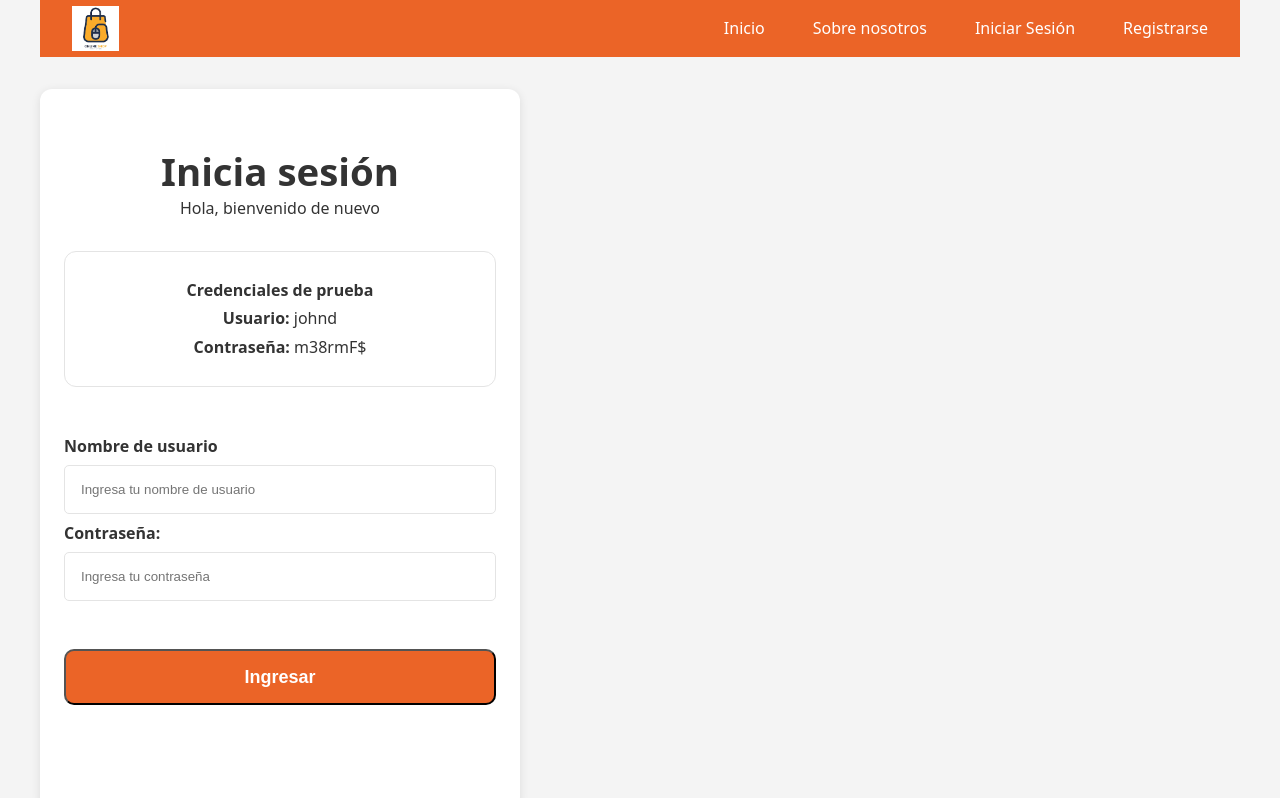
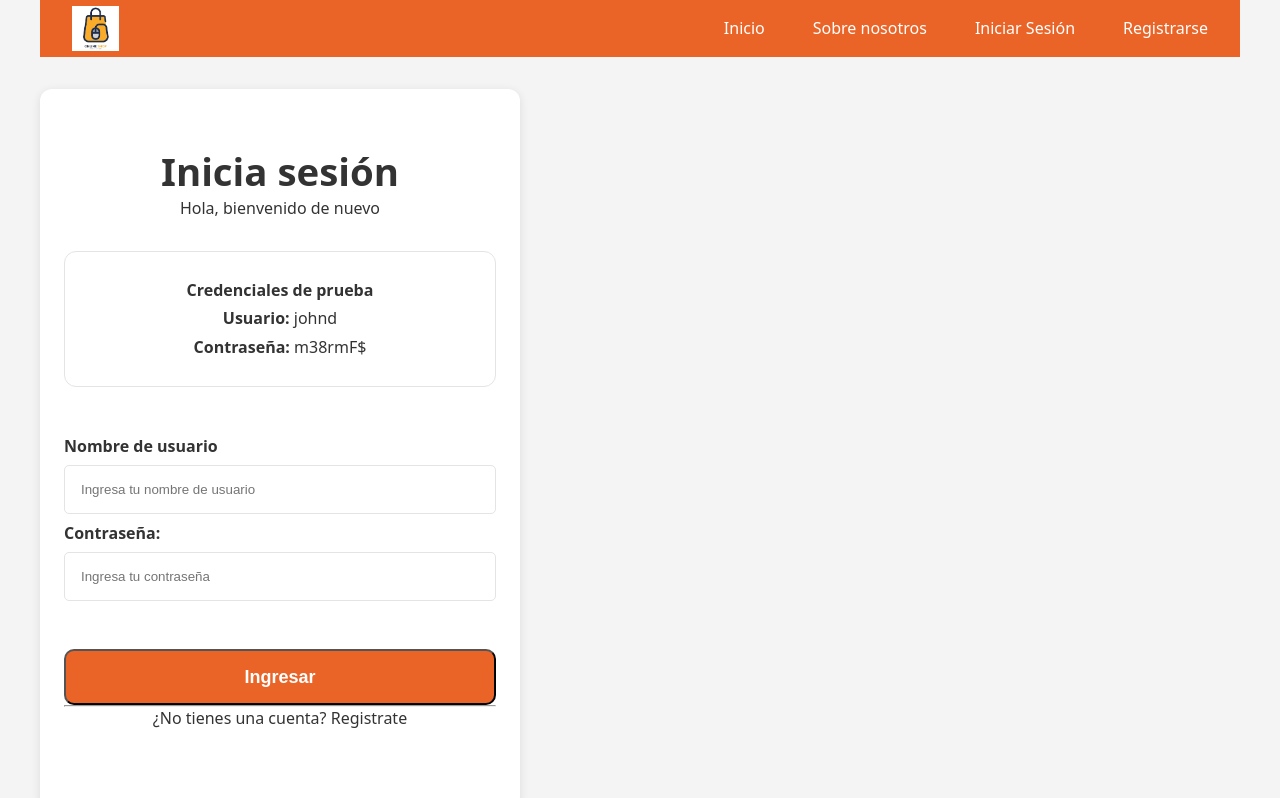
Before and after one commit to dntart/proyecto-trabajo-final-frontend-999198242-alumno-Dante-Cesar-Segovia, a React (Vite) app: page /login in a window 1280 px wide. Shown: the top 798 px of the page. Built offline with nearby package versions, Linux system fonts and the light colour scheme.

Commit message:
arreglo de las rutas / de footer y login

```diff
--- a/src/components/Footer.jsx
+++ b/src/components/Footer.jsx
@@ -13,9 +13,9 @@ const Footer = () => {
                 <h3> Enlaces útiles</h3>
                 <ul>
                     <li><Link to={"/"}>Inicio</Link></li>
-                    <li><Link to={"about"}>Sobre Nosotros</Link></li>
-                    <li><Link to={"login"}>Iniciar Sesión</Link></li>
-                    <li><Link to={"register"}>Registrarse</Link></li>
+                    <li><Link to={"/about"}>Sobre Nosotros</Link></li>
+                    <li><Link to={"/login"}>Iniciar Sesión</Link></li>
+                    <li><Link to={"/register"}>Registrarse</Link></li>
 
                 </ul>
             </div>
--- a/src/pages/Login.jsx
+++ b/src/pages/Login.jsx
@@ -1,4 +1,4 @@
-import { useSearchParams } from "react-router-dom"; // ver si lo agregue sin darle utilidad
+import { Link, useSearchParams } from "react-router-dom"; // ver si lo agregue sin darle utilidad
 import { Layout } from "../components/Layout";
 import { useAuth } from "../context/userContext"; // importamos contexto
 import { useState } from "react";
@@ -60,6 +60,8 @@ const Login = () => {
                         </div>
                         <button className={styles.contButton}>Ingresar</button>
                     </form>
+                    <hr />
+                    <p>¿No tienes una cuenta? <Link to={"/register"} >Registrate</Link> </p>
                 </section>
             </Layout>
         </>
```
